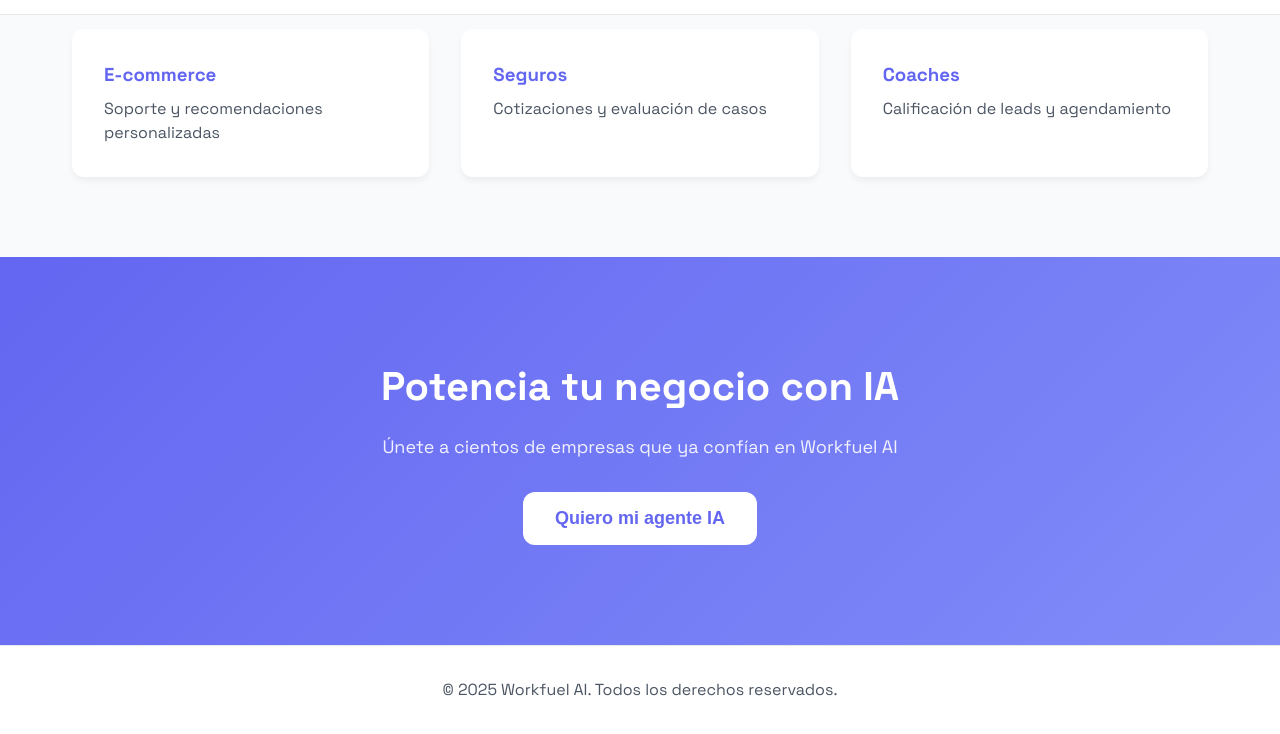
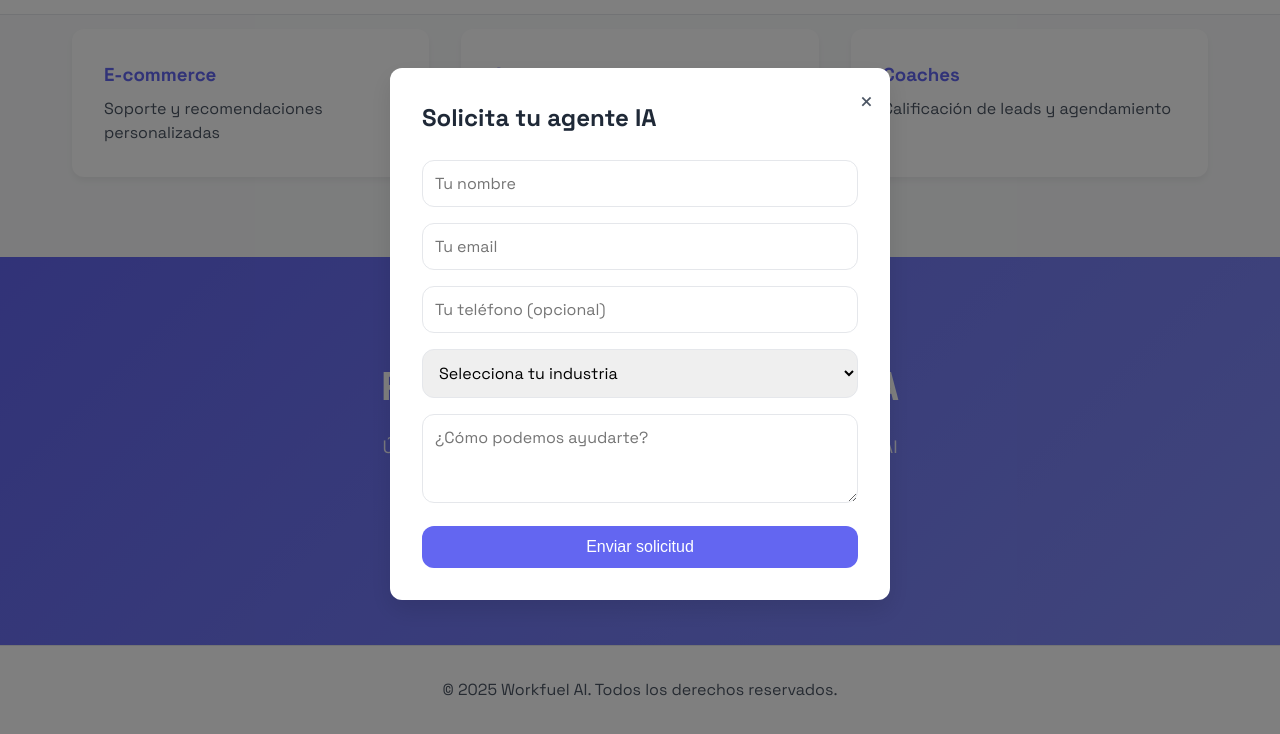
Before and after one commit to workfuelai/workfuelai-landing, a plain HTML site: page index.html in a window 1280 px wide. Both pictures are taken after a click on the button "Quiero mi agente IA". Shown: the part 2335-3069 px from the top of the page. Drawn offline with Linux system fonts and the light colour scheme.

Commit message:
Add contact form modal with styles

```diff
--- a/index.html
+++ b/index.html
@@ -114,5 +114,78 @@
             <p>&copy; 2025 Workfuel AI. Todos los derechos reservados.</p>
         </div>
     </footer>
+
+    <!-- Modal Form -->
+    <div class="modal" id="contactModal">
+        <div class="modal-content">
+            <span class="close-button">&times;</span>
+            <h2>Solicita tu agente IA</h2>
+            <form id="contactForm">
+                <div class="form-group">
+                    <input type="text" id="name" name="name" placeholder="Tu nombre" required>
+                </div>
+                <div class="form-group">
+                    <input type="email" id="email" name="email" placeholder="Tu email" required>
+                </div>
+                <div class="form-group">
+                    <input type="tel" id="phone" name="phone" placeholder="Tu teléfono (opcional)">
+                </div>
+                <div class="form-group">
+                    <select id="industry" name="industry" required>
+                        <option value="">Selecciona tu industria</option>
+                        <option value="inmobiliaria">Inmobiliaria</option>
+                        <option value="restaurante">Restaurante</option>
+                        <option value="clinica">Clínica</option>
+                        <option value="ecommerce">E-commerce</option>
+                        <option value="seguros">Seguros</option>
+                        <option value="coaching">Coaching</option>
+                        <option value="otro">Otro</option>
+                    </select>
+                </div>
+                <div class="form-group">
+                    <textarea id="message" name="message" placeholder="¿Cómo podemos ayudarte?" rows="3"></textarea>
+                </div>
+                <button type="submit" class="submit-button">Enviar solicitud</button>
+            </form>
+        </div>
+    </div>
+
+    <script>
+        // Modal functionality
+        const modal = document.getElementById('contactModal');
+        const ctaButtons = document.querySelectorAll('.cta-button');
+        const closeButton = document.querySelector('.close-button');
+        const form = document.getElementById('contactForm');
+
+        ctaButtons.forEach(button => {
+            button.addEventListener('click', () => {
+                modal.style.display = 'flex';
+            });
+        });
+
+        closeButton.addEventListener('click', () => {
+            modal.style.display = 'none';
+        });
+
+        window.addEventListener('click', (event) => {
+            if (event.target === modal) {
+                modal.style.display = 'none';
+            }
+        });
+
+        form.addEventListener('submit', async (e) => {
+            e.preventDefault();
+            const formData = new FormData(form);
+            const data = Object.fromEntries(formData);
+
+            // Aquí puedes agregar la lógica para enviar los datos
+            console.log('Datos del formulario:', data);
+
+            // Mostrar mensaje de éxito
+            alert('¡Gracias! Nos pondremos en contacto contigo pronto.');
+            modal.style.display = 'none';
+            form.reset();
+        });
+    </script>
 </body>
 </html>
--- a/styles.css
+++ b/styles.css
@@ -258,6 +258,93 @@ body {
     color: var(--color-text-light);
 }
 
+/* Modal styles */
+.modal {
+    display: none;
+    position: fixed;
+    top: 0;
+    left: 0;
+    width: 100%;
+    height: 100%;
+    background-color: rgba(0, 0, 0, 0.5);
+    justify-content: center;
+    align-items: center;
+    z-index: 1001;
+}
+
+.modal-content {
+    background-color: white;
+    padding: 2rem;
+    border-radius: var(--border-radius);
+    width: 90%;
+    max-width: 500px;
+    position: relative;
+    box-shadow: 0 10px 25px rgba(0, 0, 0, 0.1);
+}
+
+.close-button {
+    position: absolute;
+    right: 1rem;
+    top: 1rem;
+    font-size: 1.5rem;
+    cursor: pointer;
+    color: var(--color-text-light);
+}
+
+.modal h2 {
+    margin-bottom: 1.5rem;
+    color: var(--color-text);
+    font-size: 1.5rem;
+}
+
+.form-group {
+    margin-bottom: 1rem;
+}
+
+.form-group input,
+.form-group select,
+.form-group textarea {
+    width: 100%;
+    padding: 0.75rem;
+    border: 1px solid var(--color-border);
+    border-radius: var(--border-radius);
+    font-family: inherit;
+    font-size: 1rem;
+}
+
+.form-group input:focus,
+.form-group select:focus,
+.form-group textarea:focus {
+    outline: none;
+    border-color: var(--color-primary);
+    box-shadow: 0 0 0 2px rgba(99, 102, 241, 0.1);
+}
+
+.submit-button {
+    width: 100%;
+    padding: 0.75rem;
+    background: var(--color-primary);
+    color: white;
+    border: none;
+    border-radius: var(--border-radius);
+    font-size: 1rem;
+    font-weight: 500;
+    cursor: pointer;
+    transition: transform 0.2s;
+}
+
+.submit-button:hover {
+    transform: translateY(-2px);
+}
+
+/* Responsive adjustments for modal */
+@media (max-width: 480px) {
+    .modal-content {
+        padding: 1.5rem;
+        width: 95%;
+    }
+}
+
 /* Responsive design */
 @media (max-width: 768px) {
     .hero h1 {
```
